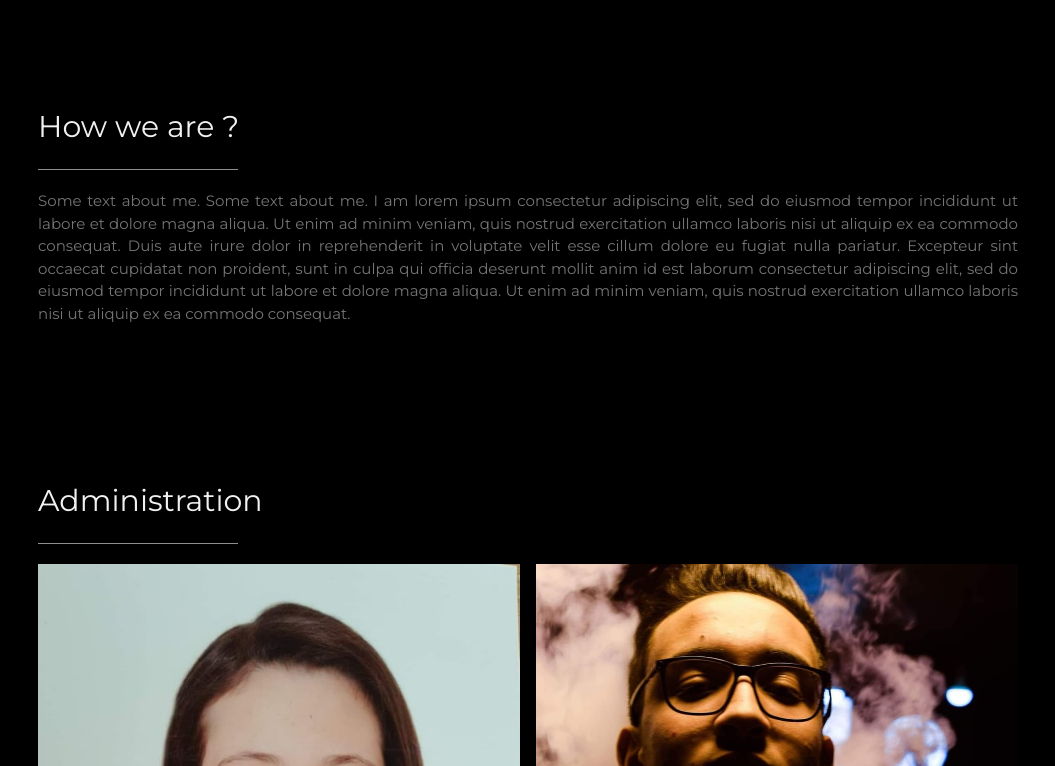
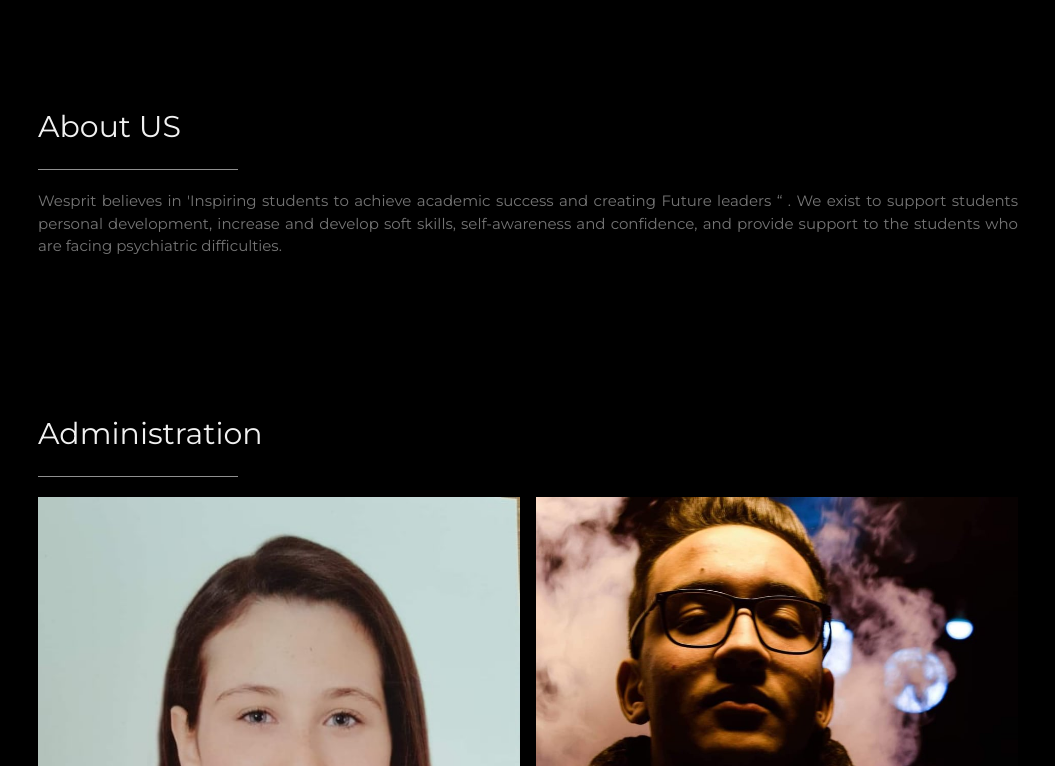
Before and after one commit to adammeg/WEsprit, a plain HTML site: page index.html in a window 1280 px wide. Shown: the part 1194-1960 px from the top of the page, without its empty margins (172-1227 px from the left). Drawn offline with nearby package versions, Linux system fonts and the light colour scheme.

Commit message:
Add files via upload

```diff
--- a/index.html
+++ b/index.html
@@ -62,11 +62,9 @@ body, h1,h2,h3,h4,h5,h6 {font-family: "Montserrat", sans-serif}
 
   <!-- About Section -->
   <div class="w3-content w3-justify w3-text-grey w3-padding-64" id="about">
-    <h2 class="w3-text-light-grey"> How we are ?</h2>
+    <h2 class="w3-text-light-grey"> About US </h2>
     <hr style="width:200px" class="w3-opacity">
-    <p>Some text about me. Some text about me. I am lorem ipsum consectetur adipiscing elit, sed do eiusmod tempor incididunt ut labore et dolore magna aliqua. Ut enim ad minim veniam, quis nostrud exercitation ullamco laboris nisi ut aliquip
-      ex ea commodo consequat. Duis aute irure dolor in reprehenderit in voluptate velit esse cillum dolore eu fugiat nulla pariatur. Excepteur sint occaecat cupidatat non proident, sunt in culpa qui officia deserunt mollit anim id est laborum consectetur
-      adipiscing elit, sed do eiusmod tempor incididunt ut labore et dolore magna aliqua. Ut enim ad minim veniam, quis nostrud exercitation ullamco laboris nisi ut aliquip ex ea commodo consequat.
+    <p>Wesprit believes in 'Inspiring students to achieve academic success and creating Future leaders “ . We exist to support students personal development, increase and develop soft skills, self-awareness and confidence, and provide support to the students who are facing psychiatric difficulties.
     </p>
   <!-- End About Section -->
   </div>
@@ -92,7 +90,7 @@ body, h1,h2,h3,h4,h5,h6 {font-family: "Montserrat", sans-serif}
         <img src="./adam manager RH.jpg" style="width:100%">
         <h4> R&H Manager </h4>
         <img src="./baha com manager.jpg" style="width:100%">
-        <h4>Comunication Manager </h4>
+        <h4>Communication Manager </h4>
 
         <img src="" style="width:100%">
       </div>
```
